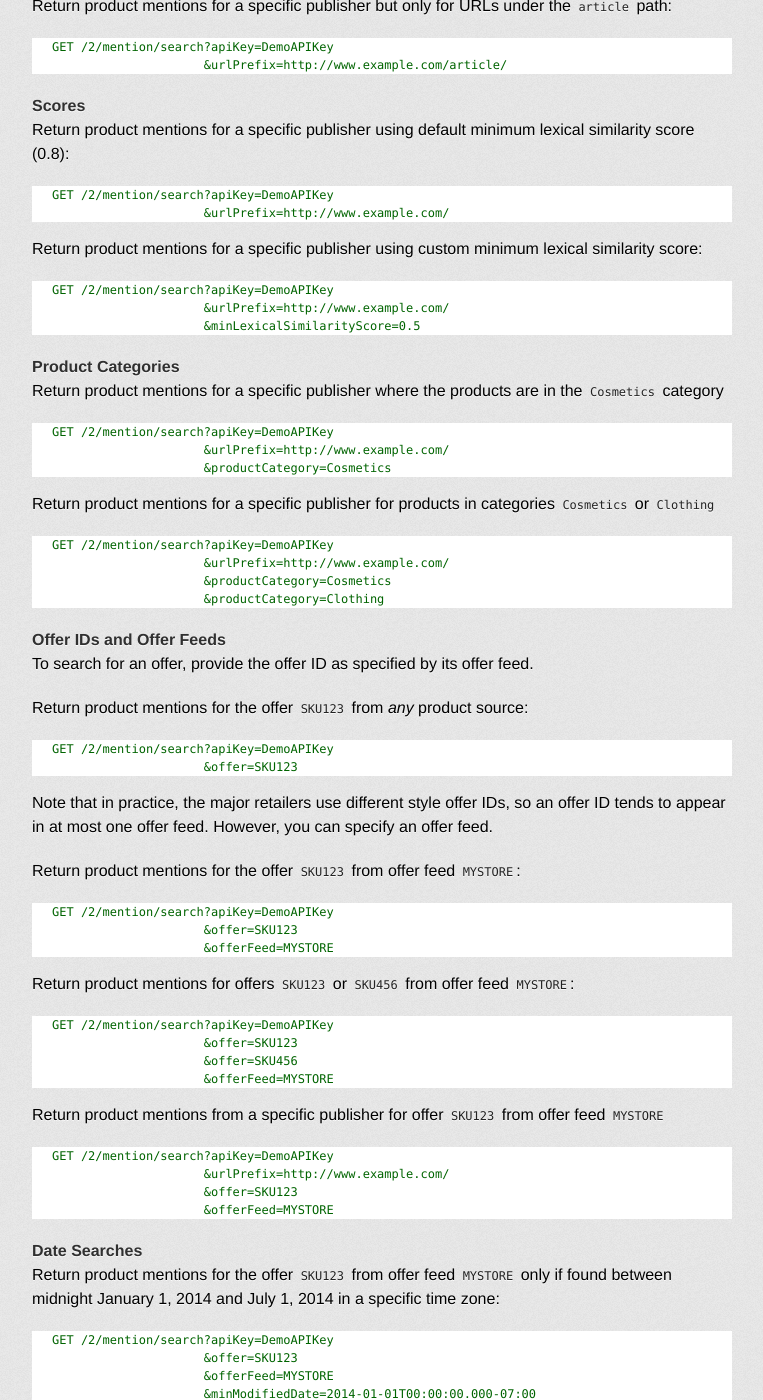
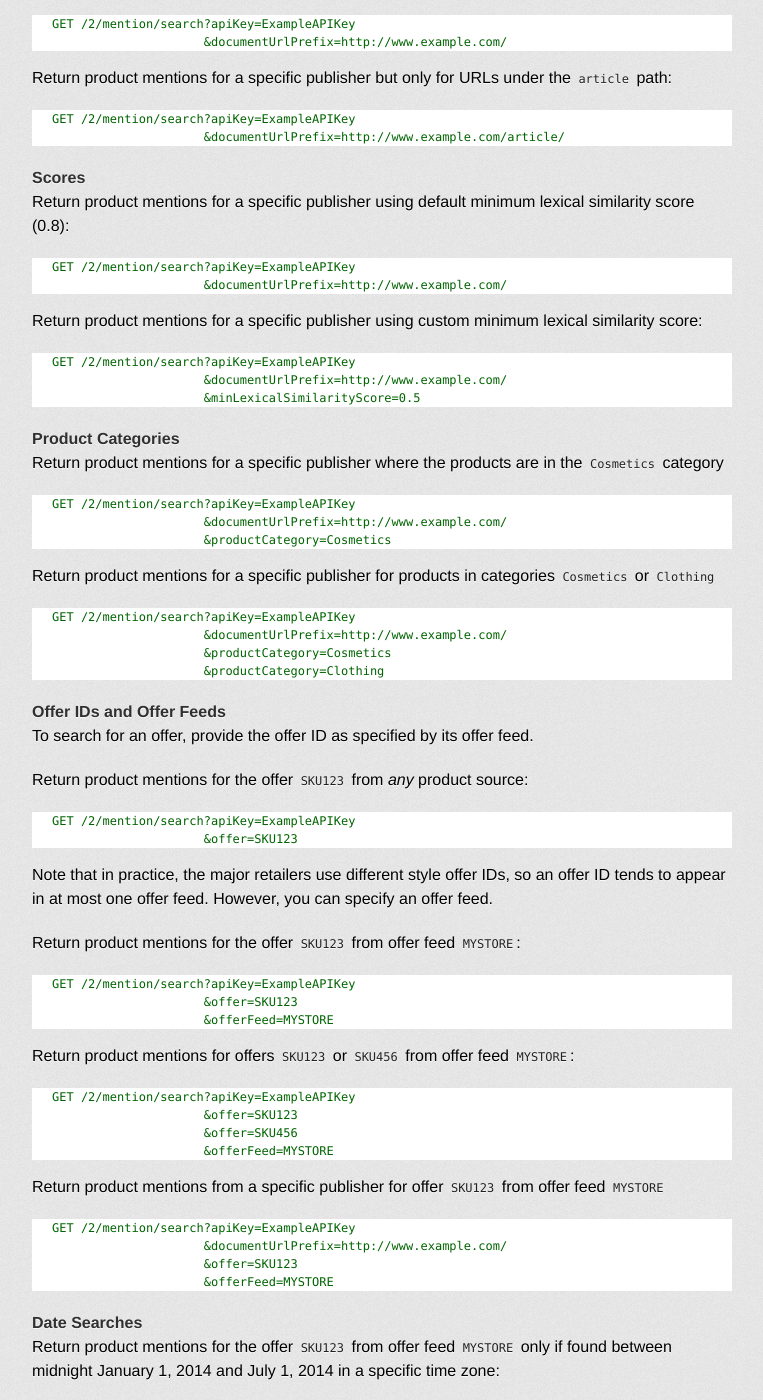
Before and after one commit to mulu/mulu.github.io, a Jekyll site: the page built from docs/api_overview.md, in a window 1280 px wide and 1400 px high, scrolled down 3962 px. Shown: the whole window, without its empty margins (258-1021 px from the left). Built offline with Jekyll 4.4.1, drawn with Linux system fonts in a browser that asks for light colours; some web fonts are replaced; some of the changed text lies outside the part shown.

Commit message:
Rename query parameter to documentUrlPrefix

```diff
--- a/docs/api_overview.md
+++ b/docs/api_overview.md
@@ -59,7 +59,7 @@ more search criteria.
 
 For basic testing in a browser, format Mulu API searches as standard HTTP URLs:
 
-    https://api.mulu.me/2/mention/search?apiKey=APIKEY&urlPrefix=http://www.example.com/
+    https://api.mulu.me/2/mention/search?apiKey=APIKEY&documentUrlPrefix=http://www.example.com/
 
 Parameter values typically contain characters not permitted in query parameters, such as
 ampersand, spaces, and other special characters. You must
@@ -75,8 +75,8 @@ values unless otherwise specified.
 | Name | Required?&nbsp;&nbsp; | Description |
 |:---+:---+:---|
 | `apiKey` | Required | Your Mulu Account API key. To set up a new Mulu account, [contact us](http://mulu.me/contact). |
-| `urlPrefix` | Provide at least one of `urlPrefix` or `offer` | The prefix (first characters) of publisher URLs that you want to select. For HTTP URLs, the URL prefix text must begin with `http://`. |
-| `offer` | Provide at least one of `urlPrefix` or `offer` | A unique ID for an offer as specified by its offer feed. For example, if the offer came from Amazon, specify an Amazon Standard Identification Number ([ASIN](https://en.wikipedia.org/wiki/Amazon_Standard_Identification_Number)). To search for multiple products, provide the `offer` query parameter multiple times. |
+| `documentUrlPrefix` | Provide at least one of `documentUrlPrefix` or `offer` | The prefix (first characters) of published document URLs that you want to select. For HTTP URLs, the URL prefix must begin with `http://`. |
+| `offer` | Provide at least one of `documentUrlPrefix` or `offer` | A unique ID for an offer as specified by its offer feed. For example, if the offer came from Amazon, specify an Amazon Standard Identification Number ([ASIN](https://en.wikipedia.org/wiki/Amazon_Standard_Identification_Number)). To search for multiple products, provide the `offer` query parameter multiple times. |
 | `minModifiedDate` | Required if you specify `maxModifiedDate` | Date/time in [ISO8601](http://en.wikipedia.org/wiki/ISO_8601) format. Specify this parameter to limit results to only product mentions found on or after this date. You must include the time zone information. For example, `2014-02-19T00:00:00.0+00:00`. If you set the `maxModifiedDate` parameter, you must also set `minModifiedDate`.|
 | `maxModifiedDate` | Optional | Date/time in [ISO8601](http://en.wikipedia.org/wiki/ISO_8601) format. Specify this parameter to limit results only to product mentions found on or before this date. You must include the time zone information. For example, `2014-02-19T00:00:00.0+00:00`. If you set the `maxModifiedDate` parameter, you must also set `minModifiedDate`. |
 | `minLexicalSimilarityScore` | Optional | Floating point number from 0 to 1. Specify a minimum lexical similarity score value. To get more results from the Mulu API, specify a lower minimum value. If unspecified, the default is 0.8. |
@@ -98,26 +98,26 @@ are shown with newlines and without parameter URL encoding. For real queries you
 
 Return product mentions for a specific publisher:
 
-    GET /2/mention/search?apiKey=DemoAPIKey
-                         &urlPrefix=http://www.example.com/
+    GET /2/mention/search?apiKey=ExampleAPIKey
+                         &documentUrlPrefix=http://www.example.com/
 
 Return product mentions for a specific publisher but only for URLs under the `article` path:
 
-    GET /2/mention/search?apiKey=DemoAPIKey
-                         &urlPrefix=http://www.example.com/article/
+    GET /2/mention/search?apiKey=ExampleAPIKey
+                         &documentUrlPrefix=http://www.example.com/article/
 
 
 #### Scores
 
 Return product mentions for a specific publisher using default minimum lexical similarity score (0.8):
 
-    GET /2/mention/search?apiKey=DemoAPIKey
-                         &urlPrefix=http://www.example.com/
+    GET /2/mention/search?apiKey=ExampleAPIKey
+                         &documentUrlPrefix=http://www.example.com/
 
 Return product mentions for a specific publisher using custom minimum lexical similarity score:
 
-    GET /2/mention/search?apiKey=DemoAPIKey
-                         &urlPrefix=http://www.example.com/
+    GET /2/mention/search?apiKey=ExampleAPIKey
+                         &documentUrlPrefix=http://www.example.com/
                          &minLexicalSimilarityScore=0.5
 
 
@@ -125,14 +125,14 @@ Return product mentions for a specific publisher using custom minimum lexical si
 
 Return product mentions for a specific publisher where the products are in the `Cosmetics` category
 
-    GET /2/mention/search?apiKey=DemoAPIKey
-                         &urlPrefix=http://www.example.com/
+    GET /2/mention/search?apiKey=ExampleAPIKey
+                         &documentUrlPrefix=http://www.example.com/
                          &productCategory=Cosmetics
 
 Return product mentions for a specific publisher for products in categories `Cosmetics` or `Clothing`
 
-    GET /2/mention/search?apiKey=DemoAPIKey
-                         &urlPrefix=http://www.example.com/
+    GET /2/mention/search?apiKey=ExampleAPIKey
+                         &documentUrlPrefix=http://www.example.com/
                          &productCategory=Cosmetics
                          &productCategory=Clothing
 
@@ -143,7 +143,7 @@ To search for an offer, provide the offer ID as specified by its offer feed.
 
 Return product mentions for the offer `SKU123` from _any_ product source:
 
-    GET /2/mention/search?apiKey=DemoAPIKey
+    GET /2/mention/search?apiKey=ExampleAPIKey
                          &offer=SKU123
 
 Note that in practice, the major retailers use different style offer IDs, so an offer ID tends to
@@ -151,21 +151,21 @@ appear in at most one offer feed. However, you can specify an offer feed.
 
 Return product mentions for the offer `SKU123` from offer feed `MYSTORE`:
 
-    GET /2/mention/search?apiKey=DemoAPIKey
+    GET /2/mention/search?apiKey=ExampleAPIKey
                          &offer=SKU123
                          &offerFeed=MYSTORE
 
 Return product mentions for offers `SKU123` or `SKU456` from offer feed `MYSTORE`:
 
-    GET /2/mention/search?apiKey=DemoAPIKey
+    GET /2/mention/search?apiKey=ExampleAPIKey
                          &offer=SKU123
                          &offer=SKU456
                          &offerFeed=MYSTORE
 
 Return product mentions from a specific publisher for offer `SKU123` from offer feed `MYSTORE`
 
-    GET /2/mention/search?apiKey=DemoAPIKey
-                         &urlPrefix=http://www.example.com/
+    GET /2/mention/search?apiKey=ExampleAPIKey
+                         &documentUrlPrefix=http://www.example.com/
                          &offer=SKU123
                          &offerFeed=MYSTORE
 
@@ -175,7 +175,7 @@ Return product mentions from a specific publisher for offer `SKU123` from offer
 Return product mentions for the offer `SKU123` from offer feed `MYSTORE` only if found
 between midnight January 1, 2014 and July 1, 2014 in a specific time zone:
 
-    GET /2/mention/search?apiKey=DemoAPIKey
+    GET /2/mention/search?apiKey=ExampleAPIKey
                          &offer=SKU123
                          &offerFeed=MYSTORE
                          &minModifiedDate=2014-01-01T00:00:00.000-07:00
```
